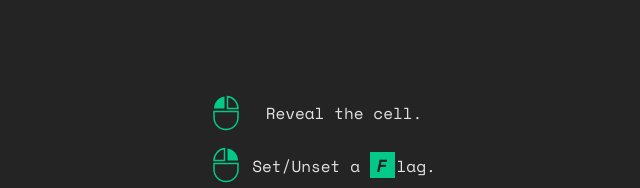
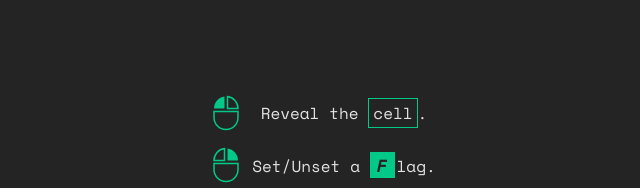
Before and after one commit to emilythedev/minesweeper-react-ts, a React (Vite) app: page / in a window 1280 px wide. Shown: the part 232-420 px from the top of the page, without its empty margins (322-962 px from the left). Built offline with nearby package versions, Linux system fonts and the light colour scheme.

Commit message:
add cell outline in tutorial

```diff
--- a/src/Tutorial.tsx
+++ b/src/Tutorial.tsx
@@ -37,11 +37,16 @@ const TutorialContainer = styled.div`
   margin: 16px;
 `
 
+const CellOutline = styled.span`
+  border: 1px solid ${props => props.theme.primary};
+  padding: 2px 4px;
+`
+
 const Tutorial = () => {
   return (
     <TutorialContainer>
         <MouseIcon click="left" />
-        <div>Reveal the cell.</div>
+        <div>Reveal the <CellOutline>cell</CellOutline>.</div>
         <MouseIcon click="right" />
         <div>Set/Unset a <FlagWord />.</div>
     </TutorialContainer>
```
